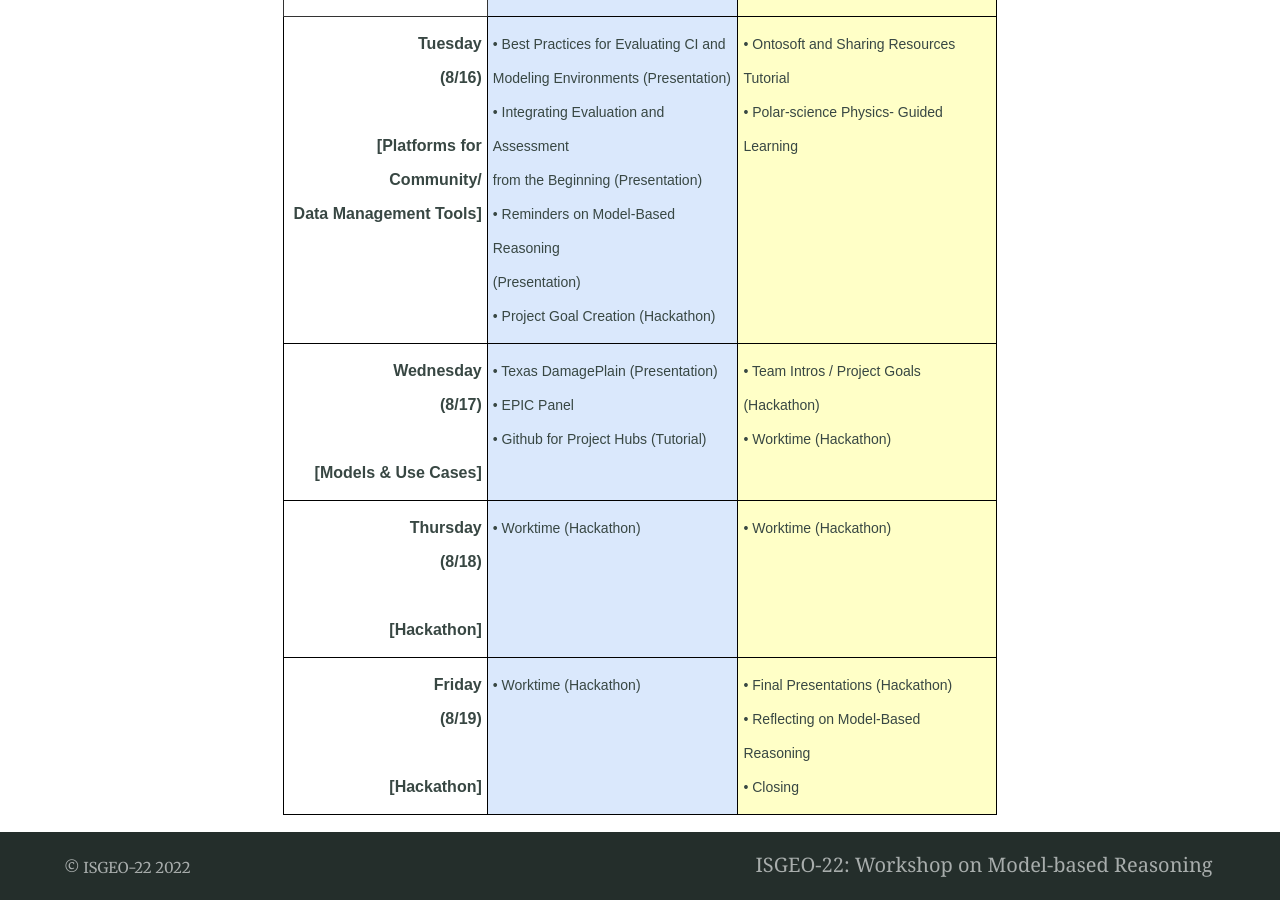
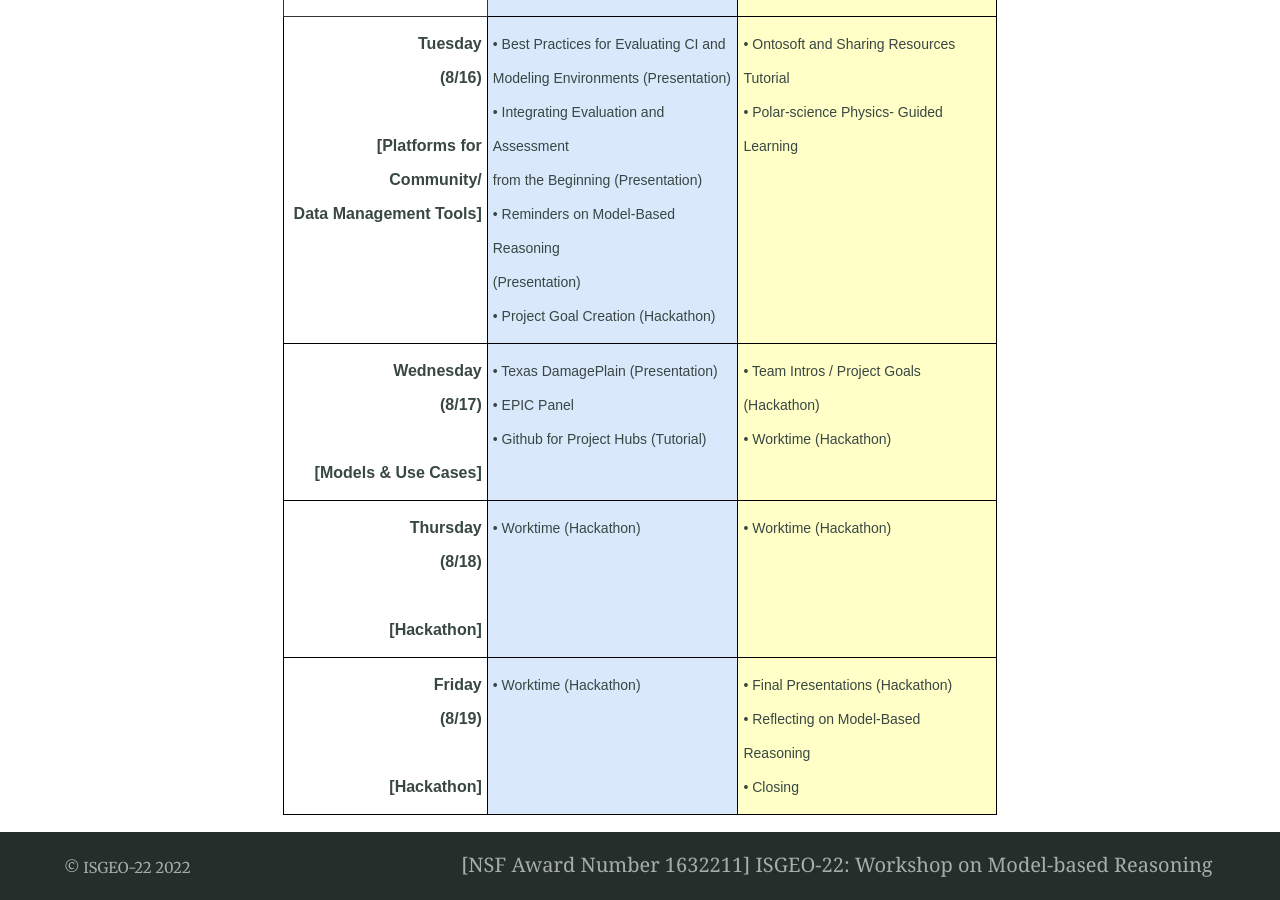
Before and after one commit to IS-GEO/ISGEO-22, a Jekyll site: the page built from index.md, in a window 1280 px wide and 900 px high, scrolled down 2252 px. Built offline with Jekyll 4.4.1, drawn with Linux system fonts in a browser that asks for light colours.

Commit message:
Update _config.yml

```diff
--- a/_config.yml
+++ b/_config.yml
@@ -139,7 +139,7 @@ navigation_header:
 #  url: https://github.com/daviddarnes/alembic
 
 navigation_footer:
-- title: "ISGEO-22: Workshop on Model-based Reasoning"
+- title: "[NSF Award Number 1632211] ISGEO-22: Workshop on Model-based Reasoning"
   url: https://is-geo.github.io/ISGEO-22/
 
 social_links: # Appears in sidebar. Set the urls then uncomment and comment out as desired
```
